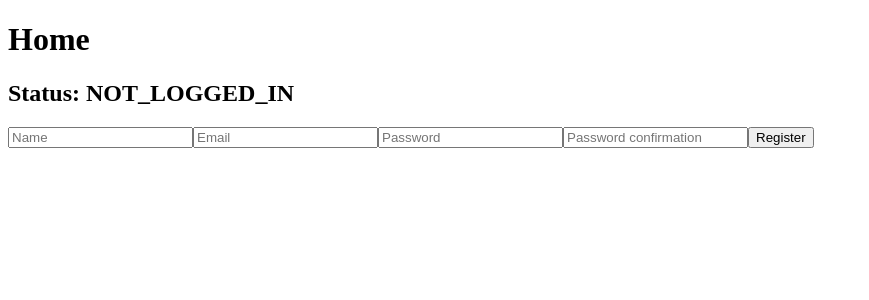
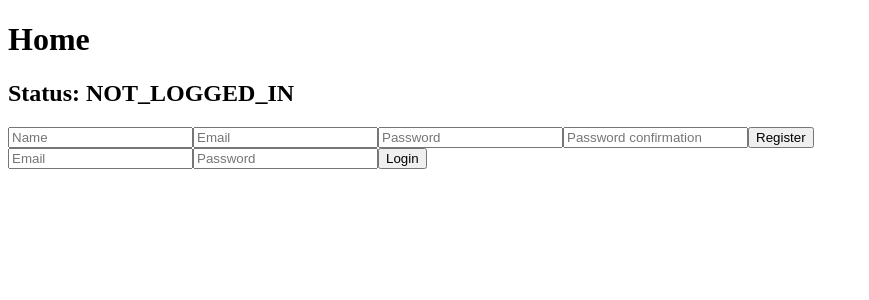
Before and after one commit to noomdalv/react_activity_tracker, a React (Create React App) app: page / in a window 1280 px wide. Shown: the top 300 px of the page, without its empty margins (0-869 px from the left). Built offline with nearby package versions, Linux system fonts and the light colour scheme.

Commit message:
added Login component to authenticate users

```diff
--- a/src/components/Home.js
+++ b/src/components/Home.js
@@ -1,5 +1,6 @@
 import React from 'react';
 import Registration from './auth/Registration.js';
+import Login from './auth/Login.js';
 
 class Home extends React.Component {
   constructor(props) {
@@ -18,6 +19,7 @@ class Home extends React.Component {
         <h1>Home</h1>
         <h2>Status: {this.props.loggedInStatus}</h2>
         <Registration handleSuccesfulAuth={this.handleSuccesfulAuth} />
+        <Login handleSuccesfulAuth={this.handleSuccesfulAuth} />
       </div>
     );
   }
--- /dev/null
+++ b/src/components/auth/Login.js
@@ -0,0 +1,59 @@
+import React from 'react';
+import axios from 'axios';
+
+class Login extends React.Component {
+  constructor(props) {
+    super(props);
+    this.state = {
+      email: "",
+      password: "",
+      errors: ""
+    };
+    this.handleSubmit = this.handleSubmit.bind(this);
+    this.handleChange = this.handleChange.bind(this);
+  }
+
+  handleSubmit(event) {
+    event.preventDefault();
+    const { email, password} = this.state
+    axios.post("http://localhost:3001/sessions", {
+      user: {
+        email: email,
+        password: password,
+      }
+    },
+    { withCredentials: true })
+    .then(response => {
+      console.log(response)
+      if (response.data.logged_in) {
+        this.props.handleSuccesfulAuth(response.data)
+      }
+    })
+    .catch(error => {
+      console.error("Login error =>", error)
+    })
+  }
+
+  handleChange(event) {
+    this.setState({
+      [event.target.name]: event.target.value
+    })
+  }
+
+  render() {
+    return (
+      <div>
+        <form onSubmit={this.handleSubmit}>
+          <input type="email" name="email" placeholder="Email"
+            value={this.state.email} onChange={this.handleChange} required />
+
+          <input type="password" name="password" placeholder="Password"
+            value={this.state.password} onChange={this.handleChange} required />
+          <button type="submit">Login</button>
+        </form>
+      </div>
+    );
+  }
+}
+
+export default Login;
```
